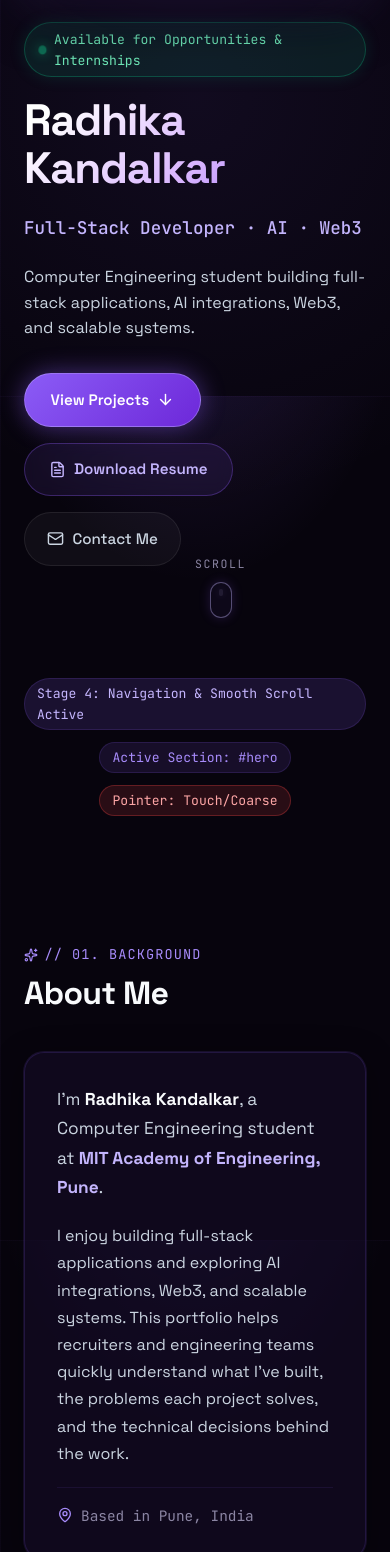
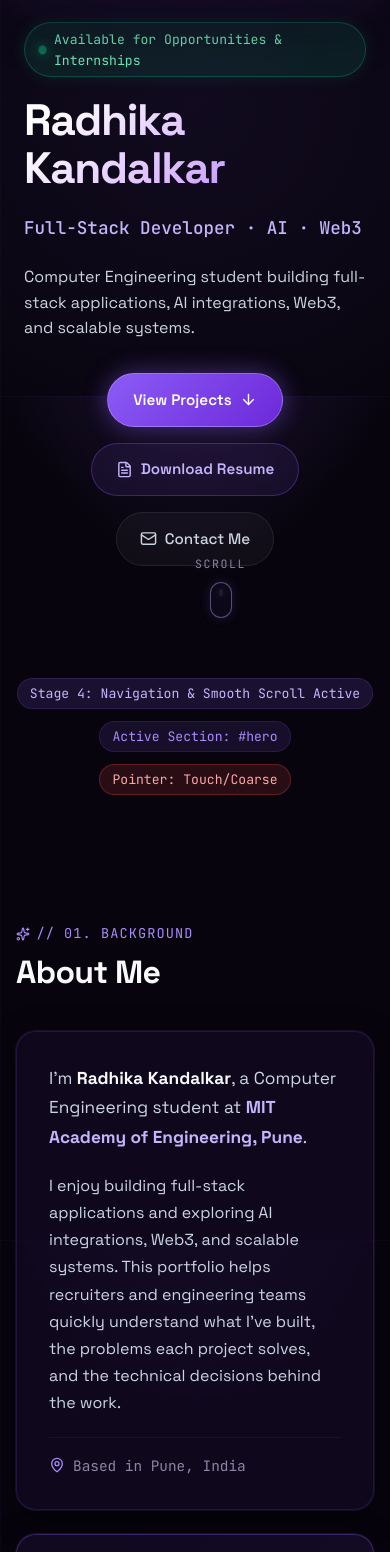
Before and after one commit to radhika817/radhika-portfolio, a React (Vite) app: page / in a window 390 px wide. Shown: the part 448-2000 px from the top of the page. Built offline with nearby package versions, Linux system fonts and the light colour scheme.

Commit message:
style: responsive pass for mobile and tablet

```diff
--- a/src/App.jsx
+++ b/src/App.jsx
@@ -65,6 +65,7 @@
       {/* Main Content Area with Semantic Landmark */}
       <main
         id="main-content"
+        className="portfolio-main-container"
         tabIndex={-1}
         style={{
           maxWidth: '1100px',
--- a/src/components/About.jsx
+++ b/src/components/About.jsx
@@ -131,9 +131,10 @@
 
       {/* Main Grid: Bio + Academic Highlight */}
       <div
+        className="about-main-grid"
         style={{
           display: 'grid',
-          gridTemplateColumns: 'repeat(auto-fit, minmax(320px, 1fr))',
+          gridTemplateColumns: 'repeat(auto-fit, minmax(min(100%, 300px), 1fr))',
           gap: '2rem',
           marginBottom: '3rem',
         }}
@@ -270,9 +271,10 @@
 
       {/* Animated Stat Counters Grid */}
       <div
+        className="about-stats-grid"
         style={{
           display: 'grid',
-          gridTemplateColumns: 'repeat(auto-fit, minmax(260px, 1fr))',
+          gridTemplateColumns: 'repeat(auto-fit, minmax(min(100%, 250px), 1fr))',
           gap: '1.25rem',
         }}
       >
--- a/src/components/Contact.jsx
+++ b/src/components/Contact.jsx
@@ -230,6 +230,7 @@
 
             {/* Email item with Copy button */}
             <div
+              className="contact-email-row"
               style={{
                 background: 'rgba(255, 255, 255, 0.03)',
                 border: '1px solid var(--border-medium)',
--- a/src/components/Footer.jsx
+++ b/src/components/Footer.jsx
@@ -156,6 +156,7 @@
 
         {/* Bottom Metadata & Copyright */}
         <div
+          className="footer-meta-row"
           style={{
             display: 'flex',
             flexWrap: 'wrap',
--- a/src/components/Hero.jsx
+++ b/src/components/Hero.jsx
@@ -183,6 +183,7 @@
 
           {/* Primary Hero CTAs with Magnetic Effect */}
           <div
+            className="hero-cta-group"
             style={{
               display: 'flex',
               flexWrap: 'wrap',
@@ -196,6 +197,7 @@
               <a
                 href="#projects"
                 data-cursor="View"
+                className="hero-cta-btn"
                 style={{
                   display: 'inline-flex',
                   alignItems: 'center',
@@ -224,6 +226,7 @@
                 target="_blank"
                 rel="noreferrer"
                 data-cursor="Open"
+                className="hero-cta-btn"
                 style={{
                   display: 'inline-flex',
                   alignItems: 'center',
@@ -249,6 +252,7 @@
               <a
                 href="#contact"
                 data-cursor="Open"
+                className="hero-cta-btn"
                 style={{
                   display: 'inline-flex',
                   alignItems: 'center',
--- a/src/components/ProjectCaseStudyModal.jsx
+++ b/src/components/ProjectCaseStudyModal.jsx
@@ -197,6 +197,7 @@
           {/* Modal Card */}
           <motion.div
             ref={modalRef}
+            className="case-study-modal-card"
             initial={prefersReducedMotion ? { opacity: 0 } : { opacity: 0, scale: 0.94, y: 15 }}
             animate={{ opacity: 1, scale: 1, y: 0 }}
             exit={prefersReducedMotion ? { opacity: 0 } : { opacity: 0, scale: 0.95, y: 15 }}
--- a/src/components/Terminal.jsx
+++ b/src/components/Terminal.jsx
@@ -447,6 +447,7 @@
       >
         {/* Terminal Title Bar */}
         <div
+          className="terminal-window-header"
           style={{
             display: 'flex',
             alignItems: 'center',
@@ -507,6 +508,7 @@
 
           {/* Right Status Badge */}
           <div
+            className="terminal-theme-badge"
             style={{
               fontSize: '0.72rem',
               color: 'var(--color-violet-light)',
@@ -522,6 +524,7 @@
 
         {/* Terminal Body */}
         <div
+          className="terminal-window-body"
           style={{
             padding: '1.5rem',
             minHeight: '280px',
@@ -538,7 +541,10 @@
               <div key={entry.id || idx} style={{ marginBottom: '0.75rem' }}>
                 {entry.type === 'input' ? (
                   <div style={{ display: 'flex', alignItems: 'center', gap: '0.5rem' }}>
-                    <span style={{ color: '#10b981' }}>radhika@portfolio</span>
+                    <span style={{ color: '#10b981' }}>
+                      <span className="terminal-prompt-full">radhika@portfolio</span>
+                      <span className="terminal-prompt-short" style={{ display: 'none' }}>rk</span>
+                    </span>
                     <span style={{ color: 'var(--color-violet-light)' }}>:</span>
                     <span style={{ color: '#38bdf8' }}>~</span>
                     <span style={{ color: 'var(--text-muted)' }}>$</span>
@@ -590,7 +596,10 @@
               marginTop: '0.5rem',
             }}
           >
-            <span style={{ color: '#10b981', flexShrink: 0 }}>radhika@portfolio</span>
+            <span style={{ color: '#10b981', flexShrink: 0 }}>
+              <span className="terminal-prompt-full">radhika@portfolio</span>
+              <span className="terminal-prompt-short" style={{ display: 'none' }}>rk</span>
+            </span>
             <span style={{ color: 'var(--color-violet-light)', flexShrink: 0 }}>:</span>
             <span style={{ color: '#38bdf8', flexShrink: 0 }}>~</span>
             <span style={{ color: 'var(--text-muted)', flexShrink: 0 }}>$</span>
--- a/src/index.css
+++ b/src/index.css
@@ -517,3 +517,106 @@
     display: none !important;
   }
 }
+
+/* ==========================================================================
+   Responsive Refinements: Mobile & Tablet (Stage 8 Polish)
+   ========================================================================== */
+
+/* Main Container Mobile Spacing */
+@media (max-width: 640px) {
+  .portfolio-main-container {
+    padding-left: 1rem !important;
+    padding-right: 1rem !important;
+    padding-bottom: 3.5rem !important;
+  }
+}
+
+/* Tablet & Mobile Grid Collapses */
+@media (max-width: 768px) {
+  .about-main-grid {
+    grid-template-columns: 1fr !important;
+    gap: 1.5rem !important;
+  }
+
+  .about-stats-grid {
+    grid-template-columns: 1fr !important;
+    gap: 1rem !important;
+  }
+
+  .projects-grid {
+    grid-template-columns: 1fr !important;
+    gap: 1.75rem !important;
+  }
+
+  .contact-grid {
+    grid-template-columns: 1fr !important;
+    gap: 1.5rem !important;
+  }
+
+  .case-study-modal-card {
+    padding: 1.5rem !important;
+    max-height: 92vh !important;
+    border-radius: var(--radius-lg) !important;
+  }
+}
+
+/* Small Smartphone Polish (< 480px) */
+@media (max-width: 480px) {
+  .hero-cta-group {
+    flex-direction: column !important;
+    width: 100% !important;
+  }
+
+  .hero-cta-btn {
+    width: 100% !important;
+    justify-content: center !important;
+    text-align: center !important;
+  }
+
+  .hero-aurora-glow {
+    width: 220px !important;
+    height: 220px !important;
+  }
+
+  .terminal-window-body {
+    padding: 1rem 0.85rem !important;
+    font-size: 0.84rem !important;
+  }
+
+  .terminal-window-header {
+    padding: 0.6rem 0.85rem !important;
+  }
+
+  .terminal-theme-badge {
+    display: none !important;
+  }
+
+  .terminal-prompt-full {
+    display: none !important;
+  }
+
+  .terminal-prompt-short {
+    display: inline !important;
+  }
+
+  .case-study-modal-card {
+    padding: 1.25rem 1rem !important;
+  }
+
+  .contact-email-row {
+    flex-wrap: wrap !important;
+  }
+
+  .footer-meta-row {
+    flex-direction: column !important;
+    align-items: flex-start !important;
+    gap: 0.75rem !important;
+  }
+
+  /* Prevent iOS automatic input zoom */
+  input[type="text"],
+  input[type="email"],
+  textarea {
+    font-size: 16px !important;
+  }
+}
```
